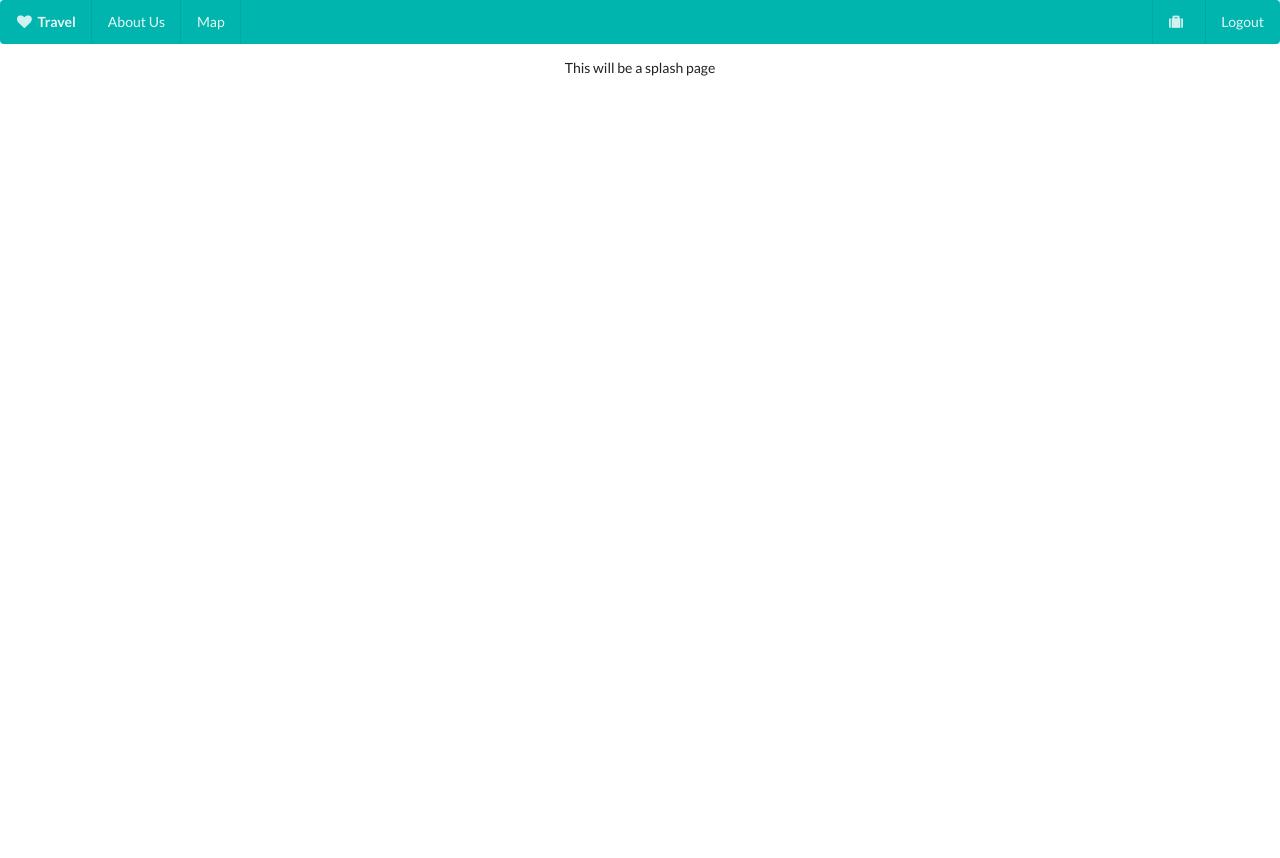
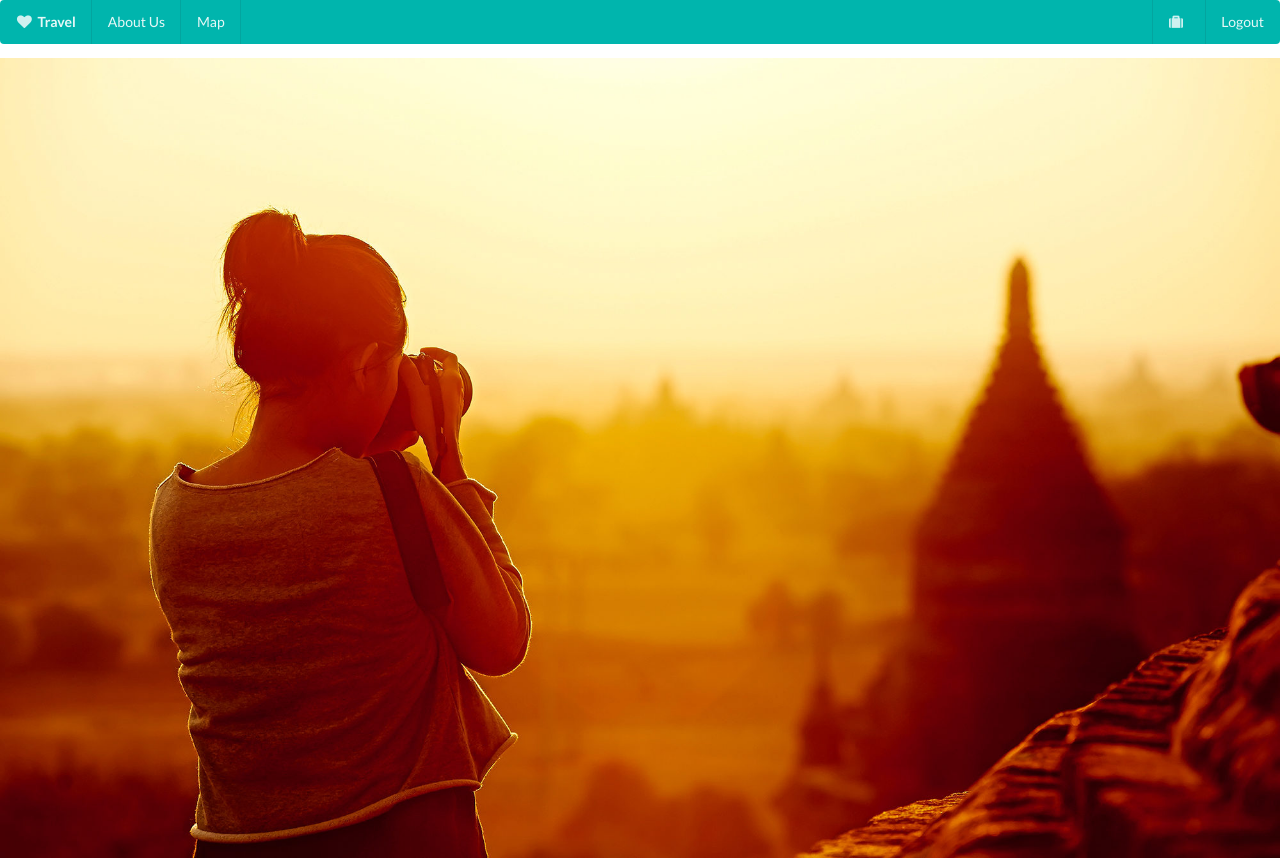
Before and after one commit to lindsaycriswell/learn-love-travel, a React (Create React App) app in the folder love-travel-frontend/: page / in a window 1280 px wide. Before the commit the page ends 800 px from the top, so only its background shows below. Built offline with nearby package versions, Linux system fonts and the light colour scheme; what google-maps-react would draw is missing.

Commit message:
trial background image what it would look like still waiting on stack overflow response done for the night

```diff
--- a/love-travel-frontend/src/navBar.js
+++ b/love-travel-frontend/src/navBar.js
@@ -10,9 +10,9 @@ import { Link } from 'react-router-dom'
 
 const NavBar = props => {
   return (
-    <div class="ui teal inverted menu">
-      <div class="header item">
-        <i class="heart icon"></i> Travel
+    <div className="ui teal inverted menu">
+      <div className="header item">
+        <i className="heart icon"></i> Travel
       </div>
       <div className= "item">
       <Link to={`/about`} >About Us</Link>
@@ -20,11 +20,11 @@ const NavBar = props => {
       <div className="item">
       <Link to={`/map`}>Map</Link>
       </div>
-      <div class="right menu">
-        <div class="item">
+      <div className="right menu">
+        <div className="item">
           <i className="suitcase icon"></i>
         </div>
-        <a class="ui item">Logout</a>
+        <a className="ui item">Logout</a>
       </div>
     </div>
   );
--- a/love-travel-frontend/src/pages/home.js
+++ b/love-travel-frontend/src/pages/home.js
@@ -1,16 +1,23 @@
 
 
-import React from 'react'
-import { Link } from 'react-router-dom'
+import Image from "../images/sunrise-myanmar.jpg"
 
-class Home extends React.Component {
-  render() {
-    return (
-      <div>
-        This will be a splash page
-      </div>
-    )
-  }
-}
+import React from "react";
 
-export default Home
+let sectionStyle = {
+  margin: 0,
+  width: "100%",
+  height: "800px",
+  backgroundSize : 'cover',
+  backgroundImage: `url(${Image})`
+};
+
+const Home = props => {
+  // var background = {backgroundSize : 'cover'}
+
+  return(
+    <div style={sectionStyle} />
+  )
+};
+
+export default Home;
```
Also changed, not shown: love-travel-frontend/src/App.js (+11 -0 lines), love-travel-frontend/src/images/sunrise-myanmar.jpg (added).
